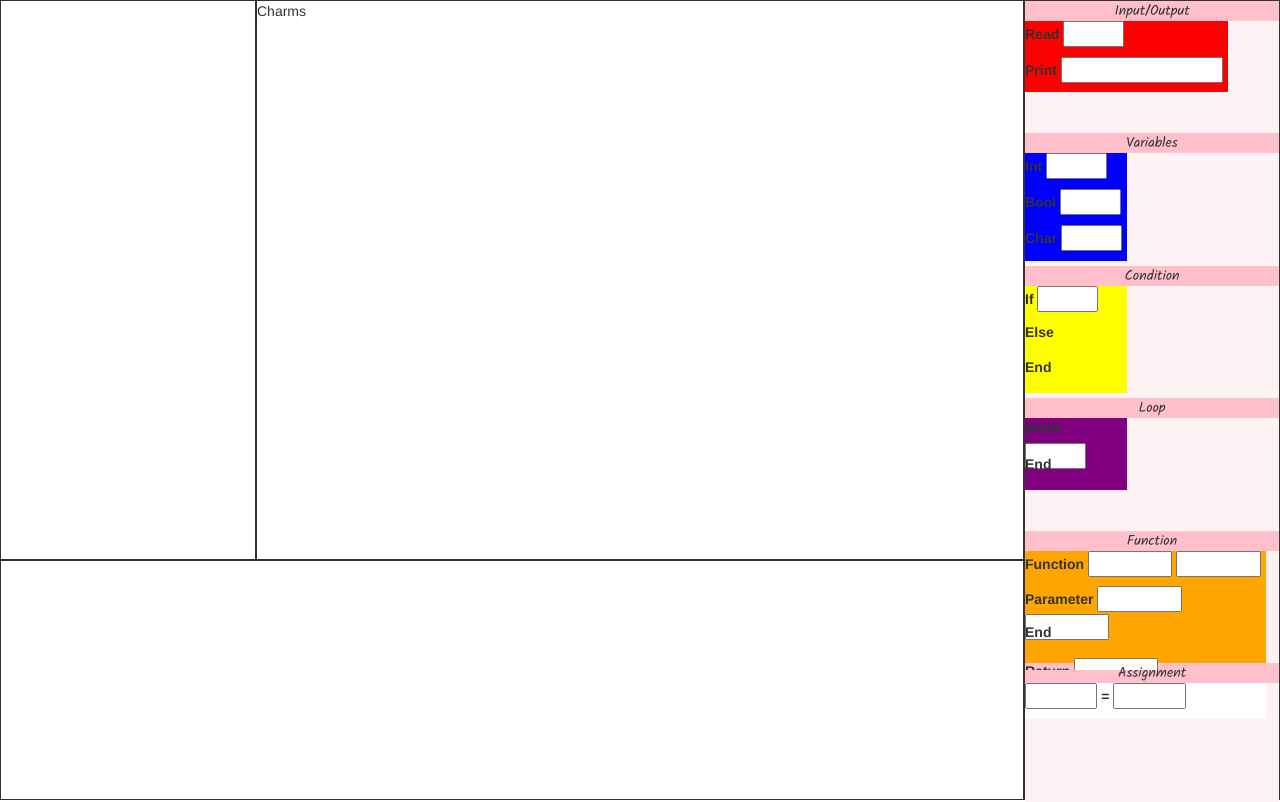
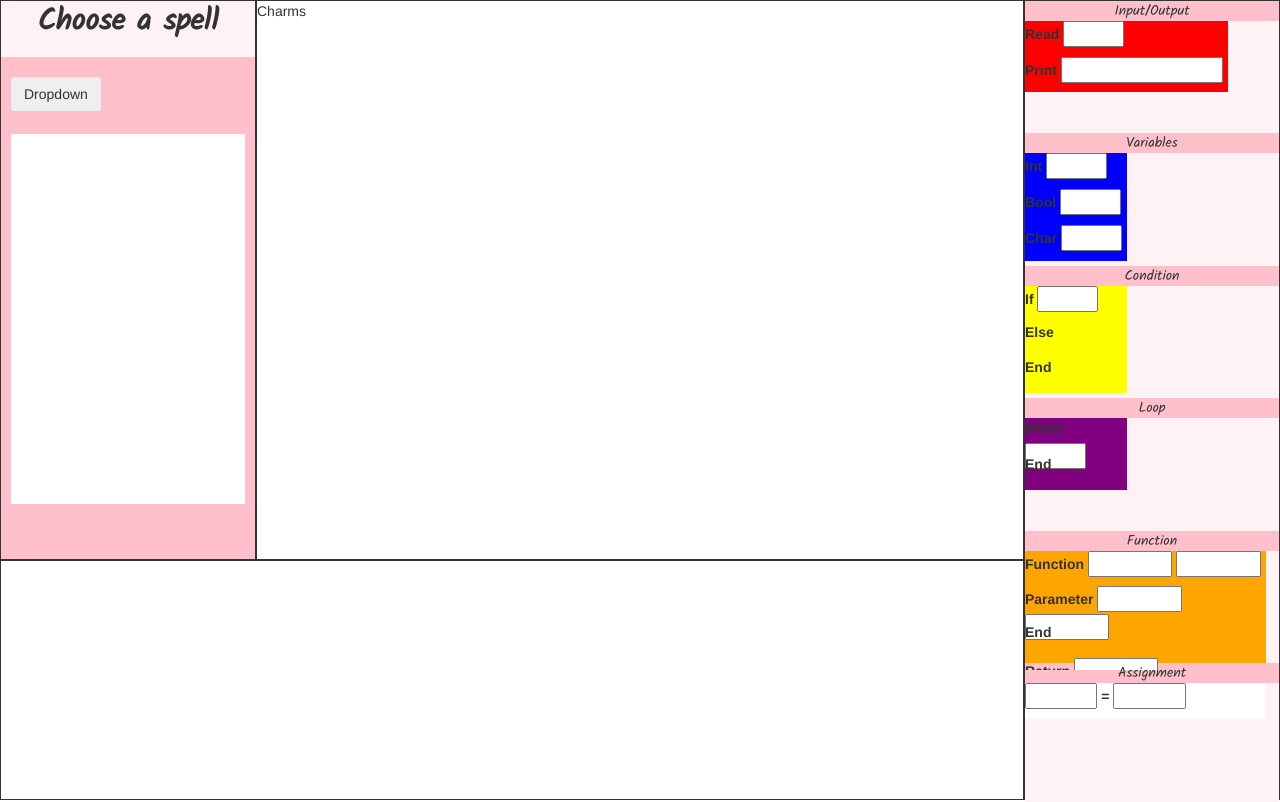
Before and after one commit to renysaldivar/Charms, a Django app: page / in a window 1280 px wide. Run offline with Django 3.2, Linux system fonts and the light colour scheme; some libraries are stand-ins or nearby versions.

Commit message:
Adds instructions header and body styles to project

```diff
--- a/CharmsProject/CharmsApp/static/index.css
+++ b/CharmsProject/CharmsApp/static/index.css
@@ -1,3 +1,11 @@
+#blocks {
+  border-style: solid;
+  border-width: 1px;
+  float: right;
+  height: 100%;
+  width: 20%;
+}
+
 .block-section {
   height: 16.6%;
 }
@@ -79,14 +87,6 @@
   width: 30%;
 }
 
-#blocks {
-  border-style: solid;
-  border-width: 1px;
-  float: right;
-  height: 100%;
-  width: 20%;
-}
-
 #canvas {
   border-style: solid;
   border-width: 1px;
@@ -107,6 +107,32 @@
   width: 20%;
 }
 
+.instructions-header {
+  background-color: #fff2f4;
+  height: 10%;
+  width: 100%;
+}
+
+.instructions-title {
+  font-family: 'Kalam', cursive;
+  font-size: 30px;
+  text-align:center;
+}
+
+.instructions-body {
+  background-color: pink;
+  height: 90%;
+  padding: 20px 10px;
+  width: 100%;
+}
+
+.instructions-body-spell {
+  background-color: white;
+  margin-top: 10%;
+  height: 80%;
+  width: 100%;
+}
+
 #output {
   border-style: solid;
   border-width: 1px;
--- a/CharmsProject/CharmsApp/templates/index.html
+++ b/CharmsProject/CharmsApp/templates/index.html
@@ -15,7 +15,9 @@
        <div id='blocks'>
          {% include "blocks.html" %}
        </div>
-       <div id='instructions'></div>
+       <div id='instructions'>
+         {% include "instructions.html" %}
+       </div>
        <div id='canvas'>
          Charms
        </div>
--- /dev/null
+++ b/CharmsProject/CharmsApp/templates/instructions.html
@@ -0,0 +1,19 @@
+<div class='instructions-header'>
+  <div class='instructions-title'>
+    <label>Choose a spell</label>
+  </div>
+</div>
+
+<div class='instructions-body'>
+  <div class="dropdown">
+    <button class="btn btn-secondary dropdown-toggle" type="button" id="dropdownMenu2" data-toggle="dropdown" aria-haspopup="true" aria-expanded="false">
+      Dropdown
+    </button>
+    <div class="dropdown-menu" aria-labelledby="dropdownMenu2">
+      <button class="dropdown-item" type="button">Levitation</button>
+      <button class="dropdown-item" type="button">Freezing</button>
+    </div>
+  </div>
+  <div class='instructions-body-spell'>
+  </div>
+</div>
```
